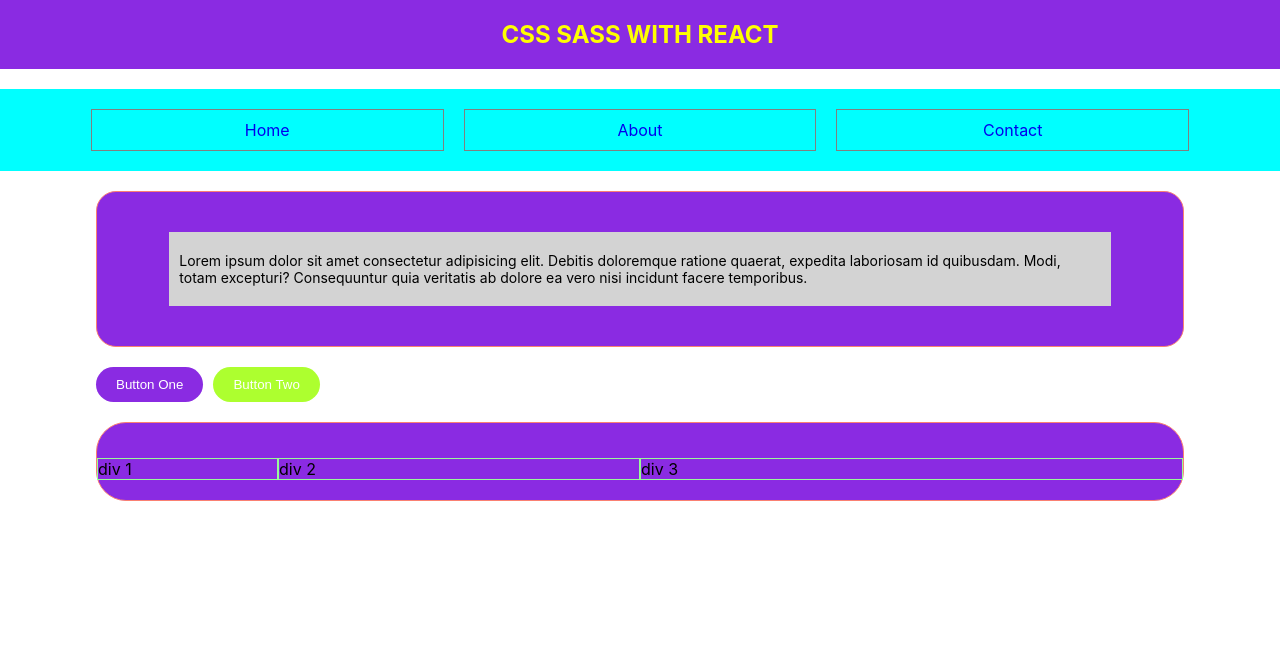
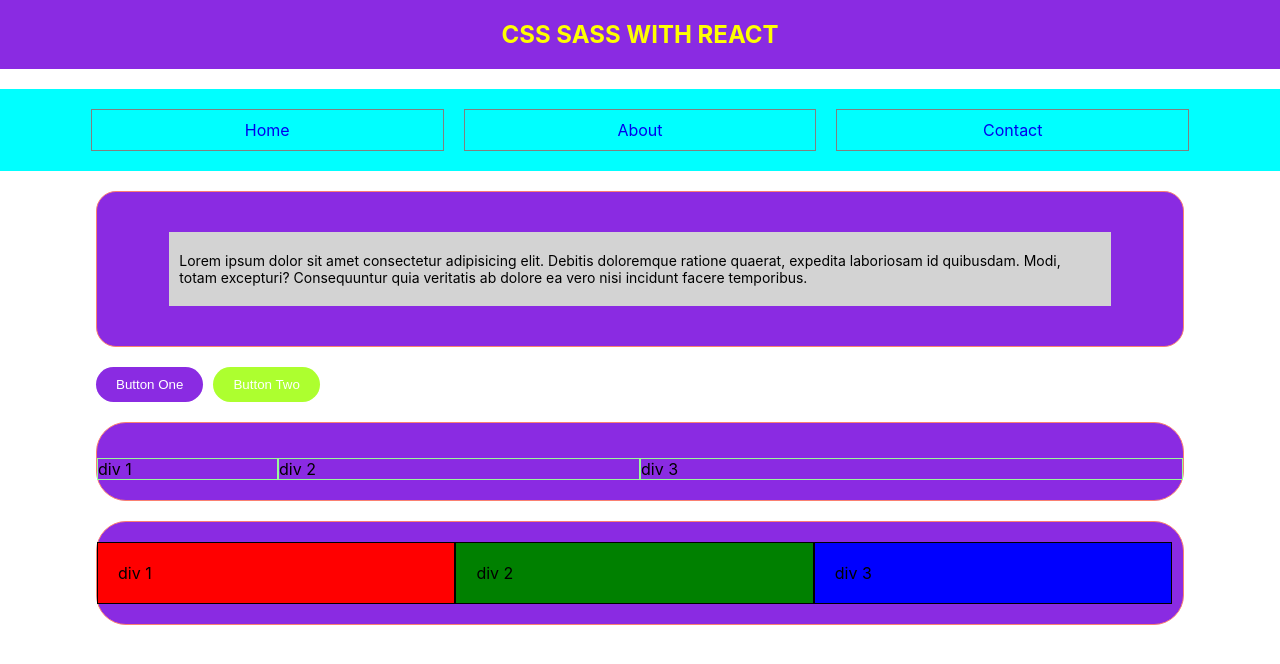
Before and after one commit to Mohimenol-Islam-Munna/CSS_SASS, a React (Create React App) app: page / in a window 1280 px wide. Shown: the top 664 px of the page. Built offline with nearby package versions, Linux system fonts and the light colour scheme.

Commit message:
sass each

```diff
--- a/src/App.js
+++ b/src/App.js
@@ -41,10 +41,18 @@ const App = () => {
         </button>
       </div>
 
+      {/* loop  */}
       <div className="loop_container">
         <div className="loop_item_1">div 1</div>
         <div className="loop_item_2">div 2</div>
         <div className="loop_item_3"> div 3</div>
+      </div>
+
+      {/* each  */}
+      <div className="each_container">
+        <div className="red">div 1</div>
+        <div className="green">div 2</div>
+        <div className="blue"> div 3</div>
       </div>
     </div>
   );
--- a/src/styles/App.css
+++ b/src/styles/App.css
@@ -106,4 +106,85 @@
   border: 1px solid palegreen;
   margin-top: 15px;
   display: inline-block;
+}
+
+.each_container {
+  width: 85%;
+  padding: 20px 0px;
+  margin: 20px auto;
+  border: 1px solid salmon;
+  background-color: blueviolet;
+  border-radius: 30px;
+}
+
+.red {
+  display: inline-block;
+  background-color: red;
+  border: 1px solid black;
+  width: 33%;
+  padding: 20px;
+}
+
+.red {
+  display: inline-block;
+  background-color: red;
+  border: 1px solid black;
+  width: 33%;
+  padding: 20px;
+}
+
+.red {
+  display: inline-block;
+  background-color: red;
+  border: 1px solid black;
+  width: 33%;
+  padding: 20px;
+}
+
+.green {
+  display: inline-block;
+  background-color: green;
+  border: 1px solid black;
+  width: 33%;
+  padding: 20px;
+}
+
+.green {
+  display: inline-block;
+  background-color: green;
+  border: 1px solid black;
+  width: 33%;
+  padding: 20px;
+}
+
+.green {
+  display: inline-block;
+  background-color: green;
+  border: 1px solid black;
+  width: 33%;
+  padding: 20px;
+}
+
+.blue {
+  display: inline-block;
+  background-color: blue;
+  border: 1px solid black;
+  width: 33%;
+  padding: 20px;
+}
+
+.blue {
+  display: inline-block;
+  background-color: blue;
+  border: 1px solid black;
+  width: 33%;
+  padding: 20px;
+}
+
+.blue {
+  display: inline-block;
+  background-color: blue;
+  border: 1px solid black;
+  width: 33%;
+  padding: 20px;
 }/*# sourceMappingURL=App.css.map */
--- a/src/styles/App.scss
+++ b/src/styles/App.scss
@@ -99,13 +99,19 @@
 // conditional statement
 
 @mixin titleMixin($type) {
-  @if $type == large {
+  @if $type ==large {
     font-size: 24px;
-  } @else if $type == medium {
+  }
+
+  @else if $type ==medium {
     font-size: 20px;
-  } @else if $type == small {
+  }
+
+  @else if $type ==small {
     font-size: 16px;
-  } @else {
+  }
+
+  @else {
     font-size: 12px;
   }
 }
@@ -137,3 +143,40 @@
     }
   }
 }
+
+.each_container {
+  width: 85%;
+  padding: 20px 0px;
+  margin: 20px auto;
+  border: 1px solid salmon;
+  background-color: blueviolet;
+  border-radius: 30px;
+}
+
+$colors: red, green, blue;
+
+@each $color in $colors {
+  .#{$color} {
+    display: inline-block;
+    background-color: $color;
+    border: 1px solid black;
+    width: 33%;
+    padding: 20px;
+  }
+
+  .#{$color} {
+    display: inline-block;
+    background-color: $color;
+    border: 1px solid black;
+    width: 33%;
+    padding: 20px;
+  }
+
+  .#{$color} {
+    display: inline-block;
+    background-color: $color;
+    border: 1px solid black;
+    width: 33%;
+    padding: 20px;
+  }
+}
```
Also changed, not shown: 1 other file (tests, documents, lock files or other folders).
